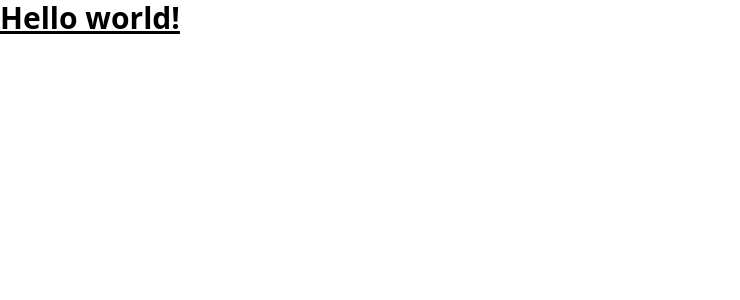
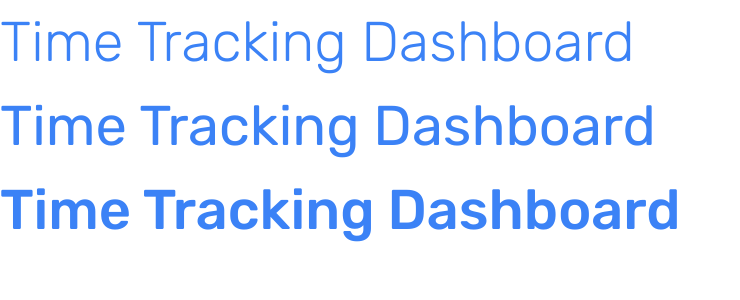
Before and after one commit to lioneltraore/frontendmentor.io-challenges, an Angular app in the folder Angular/time-tracking-dashboard/: page / in a window 1280 px wide. Shown: the top 300 px of the page, without its empty margins (0-740 px from the left). Built offline with nearby package versions, Linux system fonts and the light colour scheme.

Commit message:
setup custom fonts

```diff
--- a/Angular/time-tracking-dashboard/src/app/app.component.html
+++ b/Angular/time-tracking-dashboard/src/app/app.component.html
@@ -1,3 +1,9 @@
-<h1 class="text-3xl font-bold underline">
-  Hello world!
+<h1 class="text-3xl font-light text-blue-500 capitalize">
+  time tracking dashboard
 </h1>
+<h1 class="text-3xl font-normal text-blue-500 capitalize">
+  time tracking dashboard
+</h1>
+<h1 class="text-3xl font-medium text-blue-500 capitalize">
+  time tracking dashboard
+</h1>
--- a/Angular/time-tracking-dashboard/src/index.html
+++ b/Angular/time-tracking-dashboard/src/index.html
@@ -5,8 +5,9 @@
   <title>TimeTrackingDashboard</title>
   <base href="/">
   <meta name="viewport" content="width=device-width, initial-scale=1">
-  <link rel="icon" type="image/x-icon" href="assets/images/favicon-32x32.png">
+  <link rel="icon" type="image/x-icon" href="favicon.ico">
 </head>
+<!-- href="assets/images/favicon-32x32.png" -->
 <body>
   <app-root></app-root>
 </body>
--- a/Angular/time-tracking-dashboard/src/styles.scss
+++ b/Angular/time-tracking-dashboard/src/styles.scss
@@ -2,3 +2,5 @@
 @tailwind base;
 @tailwind components;
 @tailwind utilities;
+
+@import url('https://fonts.googleapis.com/css2?family=Rubik:wght@300;400;500&display=swap');
--- a/Angular/time-tracking-dashboard/tailwind.config.js
+++ b/Angular/time-tracking-dashboard/tailwind.config.js
@@ -1,10 +1,21 @@
 /** @type {import('tailwindcss').Config} */
+
 module.exports = {
-  content: [
-    "./src/**/*.{html,ts}",
-  ],
+  content: ["./src/**/*.{html,ts}"],
   theme: {
-    extend: {},
+    extend: {
+      fontFamily: {
+        "sans": ["Rubik", "sans-serif"],
+      },
+      fontSize: {
+        "tiny": "15px",
+        "base": "18px",
+        "lg": "24px",
+        "xl": "32px",
+        "2xl": "40px",
+        "3xl": "56px",
+      },
+    },
   },
   plugins: [],
-}
+};
```
